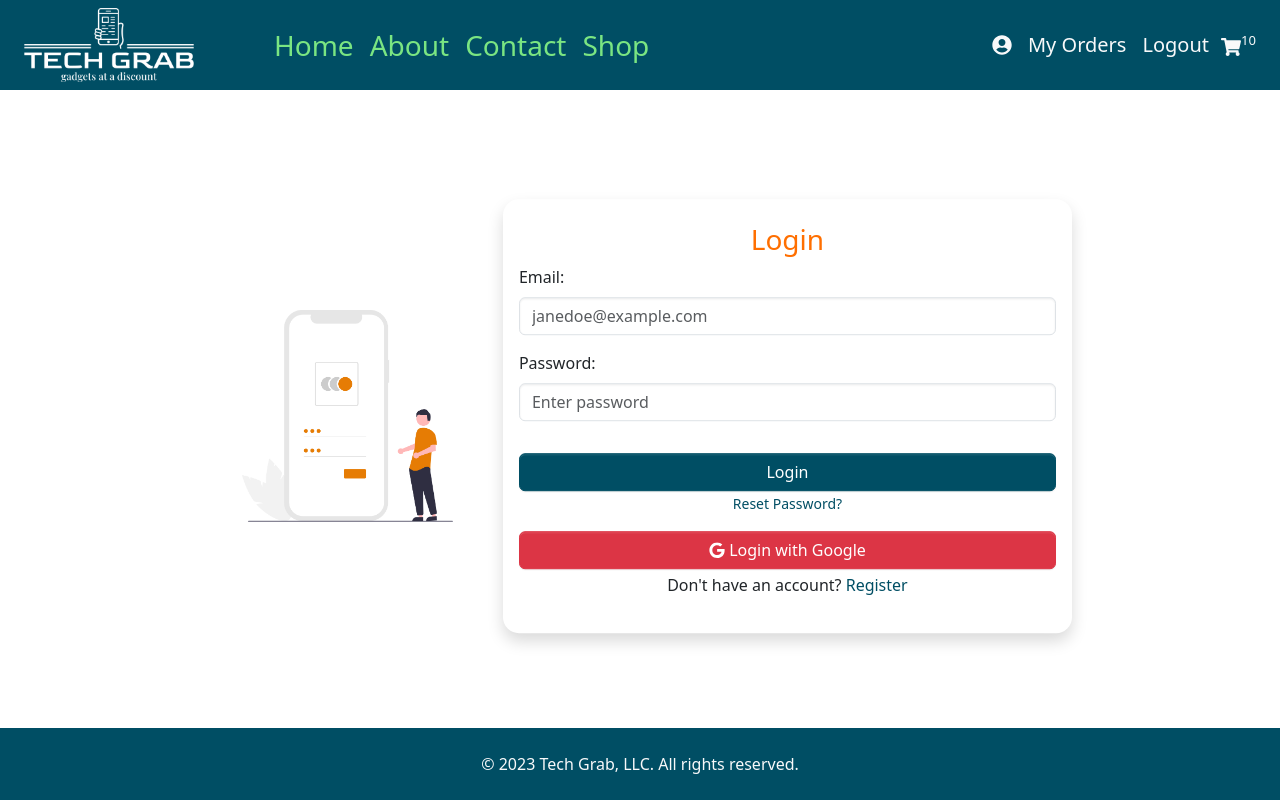
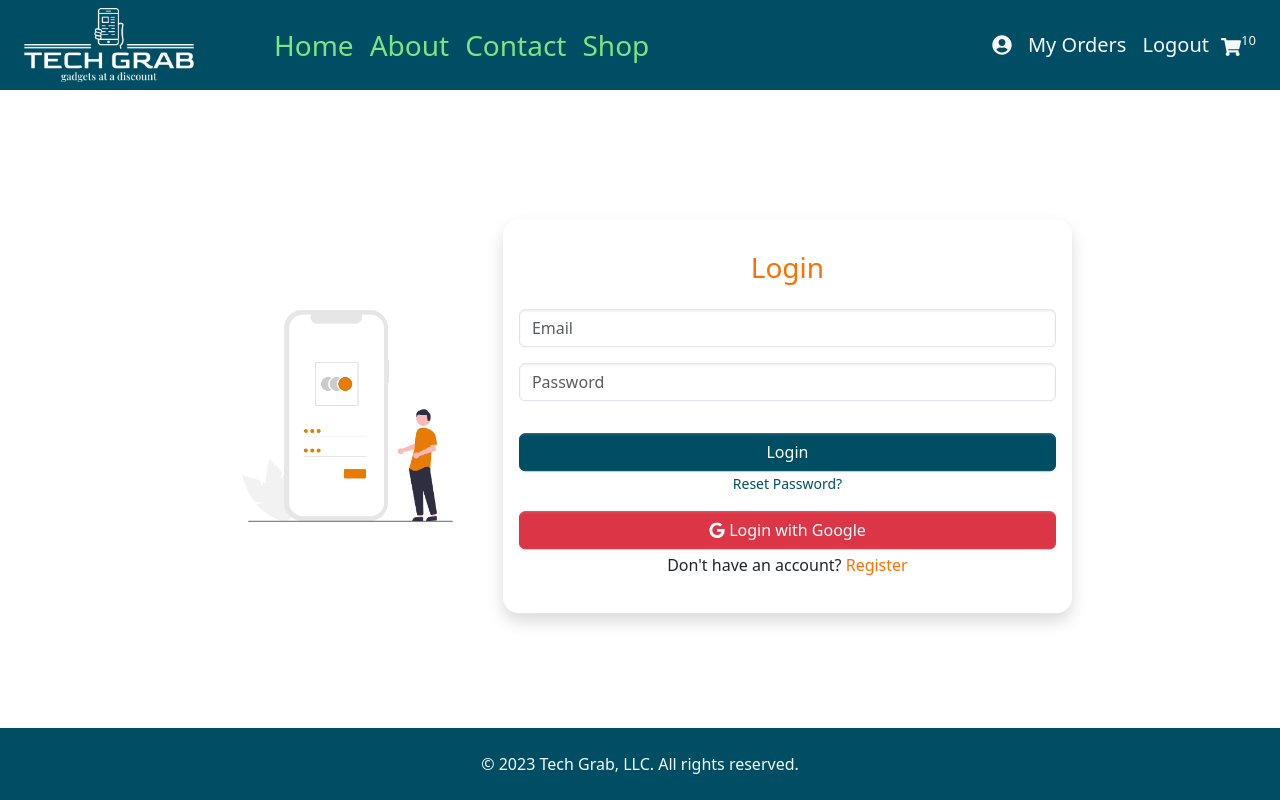
Before and after one commit to kaecodes/techgrab-react-bootstrap-fb, a React (Vite) app: page /login in a window 1280 px wide. Built offline with nearby package versions, Linux system fonts and the light colour scheme.

Commit message:
Update styles for auth pages

```diff
--- a/src/pages/auth/Login.jsx
+++ b/src/pages/auth/Login.jsx
@@ -10,26 +10,20 @@ const Login = () => {
           <img src={loginImg} alt="Login" className="img-fluid" />
         </div>
         <div className="w-100 shadow p-3 rounded-4">
-          <h3 className="text-center text-warning pt-2">Login</h3>
+          <h3 className="text-center text-warning py-3">Login</h3>
           <form action="" className="d-flex flex-column">
             <div className="mb-3">
-              <label htmlFor="email" className="form-label">
-                Email:
-              </label>
               <input
                 type="email"
-                placeholder="janedoe@example.com"
+                placeholder="Email"
                 className="form-control"
                 id="email"
               />
             </div>
             <div className="mb-3">
-              <label htmlFor="password" className="form-label" id="password">
-                Password:
-              </label>
               <input
                 type="password"
-                placeholder="Enter password"
+                placeholder="Password"
                 className="form-control"
               />
             </div>
@@ -53,7 +47,10 @@ const Login = () => {
           <div className="text-center py-1">
             <p>
               Don't have an account?
-              <Link to="/register" className="text-decoration-none">
+              <Link
+                to="/register"
+                className="text-decoration-none text-warning"
+              >
                 &nbsp;Register
               </Link>
             </p>
--- a/src/pages/auth/Register.jsx
+++ b/src/pages/auth/Register.jsx
@@ -9,42 +9,33 @@ const Register = () => {
           <img src={registerImg} alt="Login" className="img-fluid" />
         </div>
         <div className="w-100 shadow p-3 rounded-4">
-          <h3 className="text-center text-warning pt-2">Register</h3>
+          <h3 className="text-center text-warning py-3">Register</h3>
           <form action="" className="d-flex flex-column">
             <div className="mb-3">
-              <label htmlFor="email" className="form-label">
-                Email:
-              </label>
               <input
                 type="email"
-                placeholder="janedoe@example.com"
+                placeholder="Email"
                 className="form-control"
                 id="email"
               />
             </div>
             <div className="mb-3">
-              <label htmlFor="password" className="form-label" id="password">
-                Password:
-              </label>
               <input
                 type="password"
-                placeholder="Enter password"
+                placeholder="Password"
                 className="form-control"
               />
             </div>
             <div className="mb-3">
-              <label htmlFor="cpassword" className="form-label" id="cpassword">
-                Confirm Password:
-              </label>
               <input
                 type="password"
-                placeholder="Confirm password"
+                placeholder="Confirm Password"
                 className="form-control"
               />
             </div>
             <button
               type="submit"
-              className="btn btn-primary w-100 mt-3 mx-auto"
+              className="btn btn-primary w-100 mt-1 mx-auto"
             >
               Register
             </button>
@@ -52,7 +43,7 @@ const Register = () => {
           <div className="text-center py-1">
             <p>
               Already have an account?
-              <Link to="/login" className="text-decoration-none">
+              <Link to="/login" className="text-decoration-none text-warning">
                 &nbsp;Login
               </Link>
             </p>
--- a/src/pages/auth/Reset.jsx
+++ b/src/pages/auth/Reset.jsx
@@ -9,15 +9,12 @@ const Reset = () => {
           <img src={resetImg} alt="Login" className="img-fluid" />
         </div>
         <div className="w-100 shadow p-3 rounded-4">
-          <h3 className="text-center text-warning pt-2">Reset Password</h3>
+          <h3 className="text-center text-warning py-3">Reset Password</h3>
           <form action="" className="d-flex flex-column">
             <div className="mb-3">
-              <label htmlFor="email" className="form-label">
-                Email:
-              </label>
               <input
                 type="email"
-                placeholder="janedoe@example.com"
+                placeholder="Email"
                 className="form-control"
                 id="email"
               />
```
